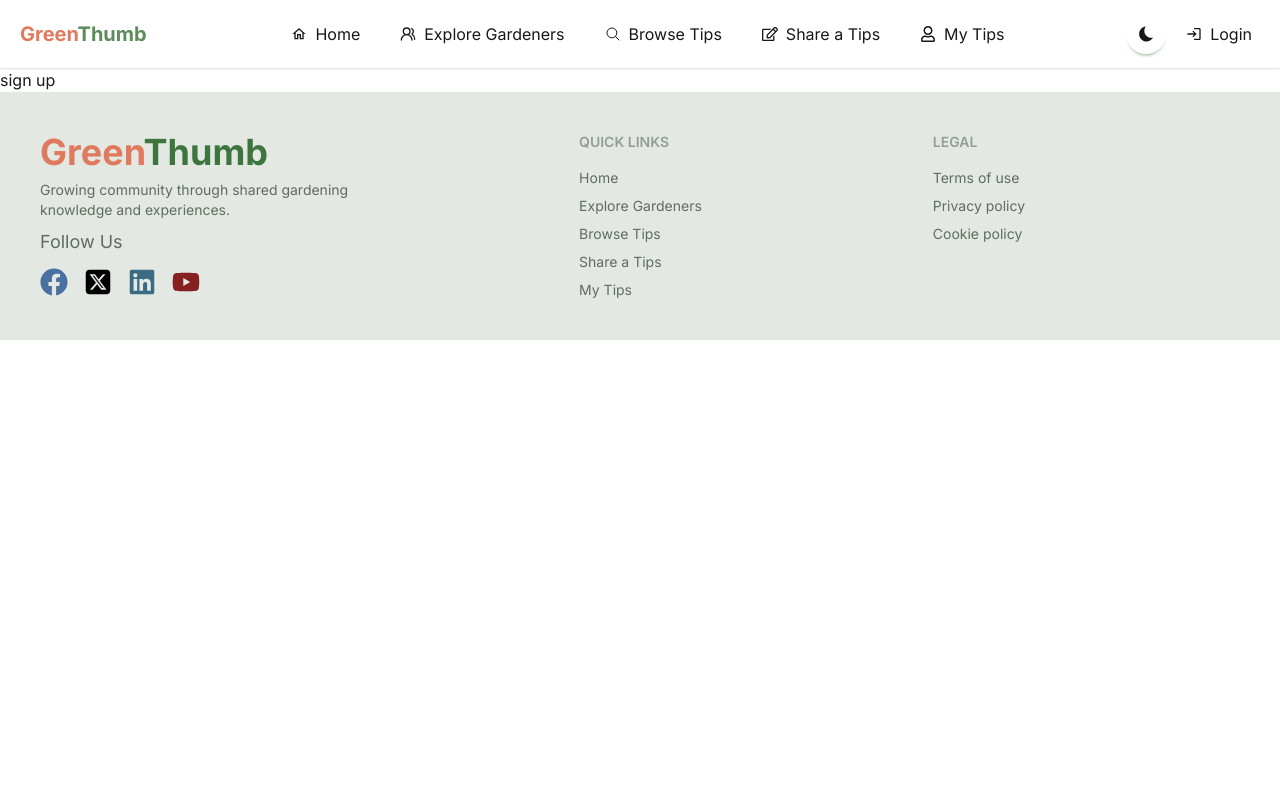
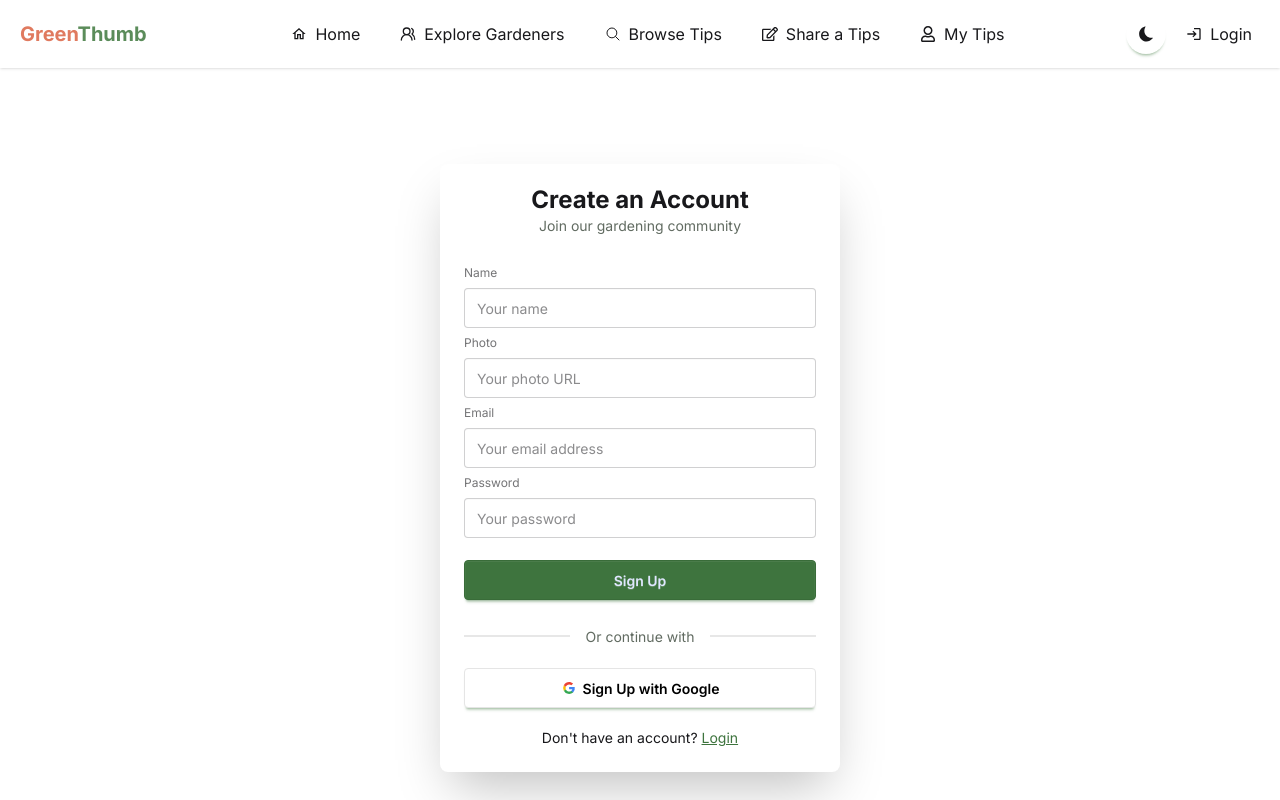
Before and after one commit to md-rafi-3/Green-Thumb-Client, a React (Vite) app: page /signUp in a window 1280 px wide. Shown: the top 800 px of the page. Built offline with nearby package versions, Linux system fonts and the light colour scheme; no server answers.

Commit message:
login and sign up updated

```diff
--- a/src/Components/Navbar.jsx
+++ b/src/Components/Navbar.jsx
@@ -3,7 +3,7 @@ import { FaRegEdit, FaRegUser } from 'react-icons/fa';
 import { IoSearchOutline } from 'react-icons/io5';
 import { LuUsersRound } from 'react-icons/lu';
 import { MdLogin, MdOutlineHome } from 'react-icons/md';
-import { NavLink } from 'react-router';
+import { Link, NavLink } from 'react-router';
 import DarkMode from './DarkMode';
 
 const Navbar = () => {
@@ -41,7 +41,7 @@ const Navbar = () => {
   </div>
   <div className="navbar-end md:gap-3 items-center ">
     <DarkMode></DarkMode>
-    <button className='hidden md:flex px-2 py-1 rounded-lg items-center gap-2  btn-ghost hover:bg-secondary '><span><MdLogin></MdLogin></span>Login</button>
+   <Link to="/login"> <button className='hidden md:flex px-2 py-1 rounded-lg items-center gap-2  btn-ghost hover:bg-secondary '><span><MdLogin></MdLogin></span>Login</button></Link>
   </div>
 </div>
     );
--- a/src/Pages/Login.jsx
+++ b/src/Pages/Login.jsx
@@ -1,9 +1,33 @@
 import React from 'react';
+import { Link } from 'react-router';
 
 const Login = () => {
     return (
-        <div>
-            Login
+        <div className='h-[90vh] w-11/12 mx-auto flex items-center justify-center'>
+             <div className="card  w-full max-w-[400px] bg-accent-content border-[#3e743e20] bordert shadow-2xl">
+               <div className='pt-5'>
+                 <h1 className='text-2xl font-bold text-center'>Welcome Back</h1>
+                <p className='text-sm text-center text-accent'>Sign in to access your account</p>
+               </div>
+      <div className="card-body ">
+        <fieldset className="fieldset">
+          <label className="label">Email</label>
+          <input type="email" className="input w-full" placeholder="Your email address" name='email' />
+          <label className="label">Password</label>
+          <input type="password" className="input w-full" placeholder="Your password" name='password' />
+          <div><a className="link link-hover text-accent">Forgot password?</a></div>
+          <button className="btn btn-primary mt-4">Login</button>
+        </fieldset>
+
+         <div className="divider text-accent">Or continue with</div>
+         <button className="btn bg-white text-black border-[#e5e5e5]">
+  <svg aria-label="Google logo" width="16" height="16" xmlns="http://www.w3.org/2000/svg" viewBox="0 0 512 512"><g><path d="m0 0H512V512H0" fill="#fff"></path><path fill="#34a853" d="M153 292c30 82 118 95 171 60h62v48A192 192 0 0190 341"></path><path fill="#4285f4" d="m386 400a140 175 0 0053-179H260v74h102q-7 37-38 57"></path><path fill="#fbbc02" d="m90 341a208 200 0 010-171l63 49q-12 37 0 73"></path><path fill="#ea4335" d="m153 219c22-69 116-109 179-50l55-54c-78-75-230-72-297 55"></path></g></svg>
+  Login with Google
+</button>
+
+    <p className='text-center text-sm mt-3'>Don't have an account? <Link to="/signUp" className='text-primary underline '>Sign up</Link></p>
+      </div>
+    </div>
         </div>
     );
 };
--- a/src/Pages/SignUp.jsx
+++ b/src/Pages/SignUp.jsx
@@ -1,9 +1,37 @@
 import React from 'react';
+import { Link } from 'react-router';
 
 const SignUp = () => {
     return (
-        <div>
-            sign up
+        <div className='h-[100vh] w-11/12 mx-auto flex items-center justify-center '>
+             <div className="card  w-full max-w-[400px] bg-accent-content border-[#3e743e20] bordert shadow-2xl">
+               <div className='pt-5'>
+                 <h1 className='text-2xl font-bold text-center'>Create an Account</h1>
+                <p className='text-sm text-center text-accent'>Join our gardening community</p>
+               </div>
+      <div className="card-body ">
+        <fieldset className="fieldset ">
+          <label className="label">Name</label>
+          <input type="text" className="input w-full" placeholder="Your name" name='name' />
+          <label className="label">Photo</label>
+          <input type="text" className="input w-full" placeholder="Your photo URL" name='photo' />
+          <label className="label">Email</label>
+          <input type="email" className="input w-full" placeholder="Your email address" name='email' />
+          <label className="label">Password</label>
+          <input type="password" className="input w-full" placeholder="Your password" name='password'/>
+
+          <button className="btn btn-primary mt-4">Sign Up</button>
+        </fieldset>
+
+         <div className="divider text-accent">Or continue with</div>
+         <button className="btn bg-white text-black border-[#e5e5e5]">
+  <svg aria-label="Google logo" width="16" height="16" xmlns="http://www.w3.org/2000/svg" viewBox="0 0 512 512"><g><path d="m0 0H512V512H0" fill="#fff"></path><path fill="#34a853" d="M153 292c30 82 118 95 171 60h62v48A192 192 0 0190 341"></path><path fill="#4285f4" d="m386 400a140 175 0 0053-179H260v74h102q-7 37-38 57"></path><path fill="#fbbc02" d="m90 341a208 200 0 010-171l63 49q-12 37 0 73"></path><path fill="#ea4335" d="m153 219c22-69 116-109 179-50l55-54c-78-75-230-72-297 55"></path></g></svg>
+  Sign Up with Google
+</button>
+
+    <p className='text-center text-sm mt-3'>Don't have an account? <Link to="/Login" className='text-primary underline '>Login</Link></p>
+      </div>
+    </div>
         </div>
     );
 };
```
